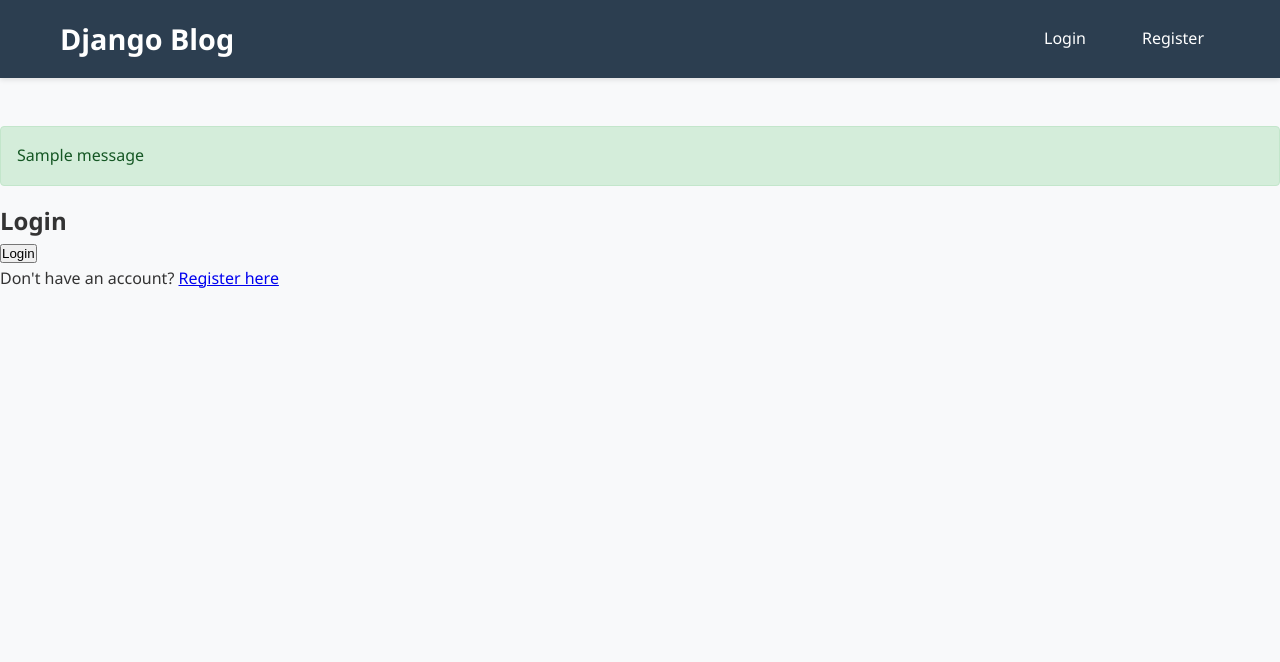
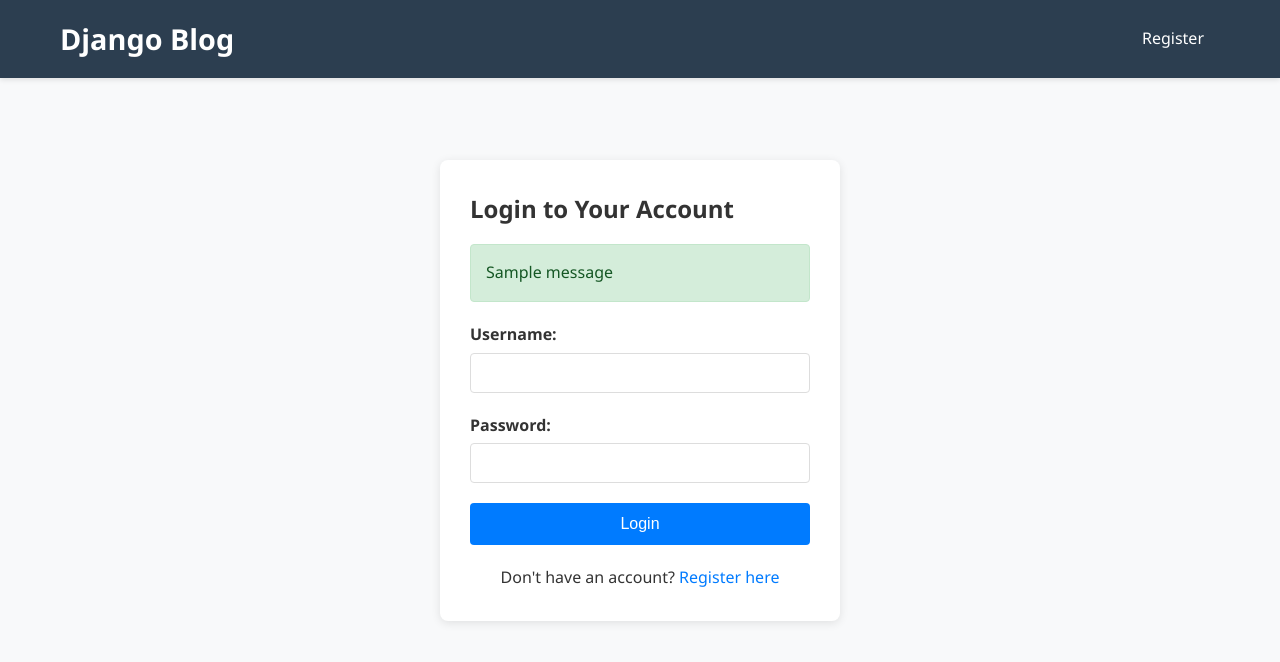
Before and after one commit to ShabanHidaayah/Alx_DjangoLearnLab, a Django app: template django_blog/templates/blog/login.html in a window 1280 px wide. Shown: the top 662 px of the page. Run offline with Django 4.2, Linux system fonts and the light colour scheme; the template is opened without the code that fills it, so the values that code supplies are empty; tables that the repository leaves empty hold one stand-in row (Sample ...); one stand-in notice (Sample message) is shown.

Commit message:
Update login.html

```diff
--- a/django_blog/templates/blog/login.html
+++ b/django_blog/templates/blog/login.html
@@ -1,23 +1,59 @@
-{% extends 'blog/base.html' %}
+<!DOCTYPE html>
+<html>
+<head>
+    <title>Login - Django Blog</title>
+    {% load static %}
+    <link rel="stylesheet" href="{% static 'css/style.css' %}">
+    <link rel="stylesheet" href="{% static 'css/auth.css' %}">
+</head>
+<body>
+    <header>
+        <nav>
+            <h1><a href="{% url 'post_list' %}">Django Blog</a></h1>
+            <div class="nav-links">
+                <a href="{% url 'register' %}">Register</a>
+            </div>
+        </nav>
+    </header>
 
-{% block content %}
+    <main>
         <div class="auth-container">
-    <h2>Login</h2>
-    <form method="POST">
-        {% csrf_token %}  <!-- CSRF Token -->
-        {% for field in form %}
+            <h2>Login to Your Account</h2>
+
+            {% if messages %}
+                {% for message in messages %}
+                    <div class="alert alert-{{ message.tags }}">
+                        {{ message }}
+                    </div>
+                {% endfor %}
+            {% endif %}
+
+            <form method="POST" class="auth-form">
+                {% csrf_token %}
+
                 <div class="form-group">
-                {{ field.label_tag }}
-                {{ field }}
-                {% if field.errors %}
-                    <div class="error">{{ field.errors }}</div>
+                    <label for="id_username">Username:</label>
+                    <input type="text" name="username" id="id_username" required>
+                    {% if form.username.errors %}
+                        <div class="error">{{ form.username.errors }}</div>
                     {% endif %}
                 </div>
-        {% endfor %}
+
+                <div class="form-group">
+                    <label for="id_password">Password:</label>
+                    <input type="password" name="password" id="id_password" required>
+                    {% if form.password.errors %}
+                        <div class="error">{{ form.password.errors }}</div>
+                    {% endif %}
+                </div>
+
                 <button type="submit" class="btn btn-primary">Login</button>
             </form>
+
             <div class="auth-links">
                 <p>Don't have an account? <a href="{% url 'register' %}">Register here</a></p>
             </div>
         </div>
-{% endblock %}
+    </main>
+</body>
+</html>
```
Lines whose indentation alone changed are shown as unchanged.
